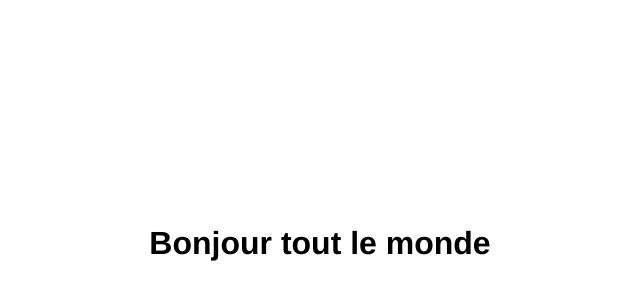
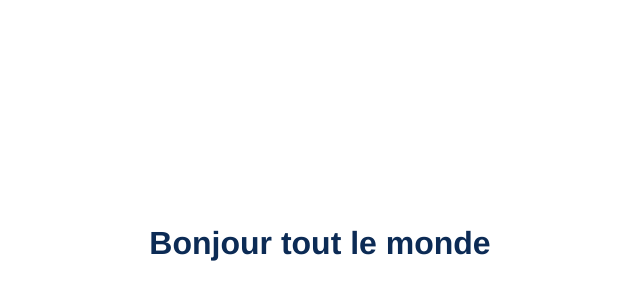
Before and after one commit to patoche93/Test_2, a plain HTML site: page index.html in a window 1280 px wide. Shown: the part 116-416 px from the top of the page, without its empty margins (328-968 px from the left). Drawn offline with Linux system fonts and the light colour scheme.

Commit message:
Ajout un style color sur le h1

```diff
--- a/index.html
+++ b/index.html
@@ -11,6 +11,7 @@
 			text-align: center;
 			font-family:  Helvetica;
 			font-size: 100;
+			color: #0C2B55;
 		}
 	</style>
 </head>
```
